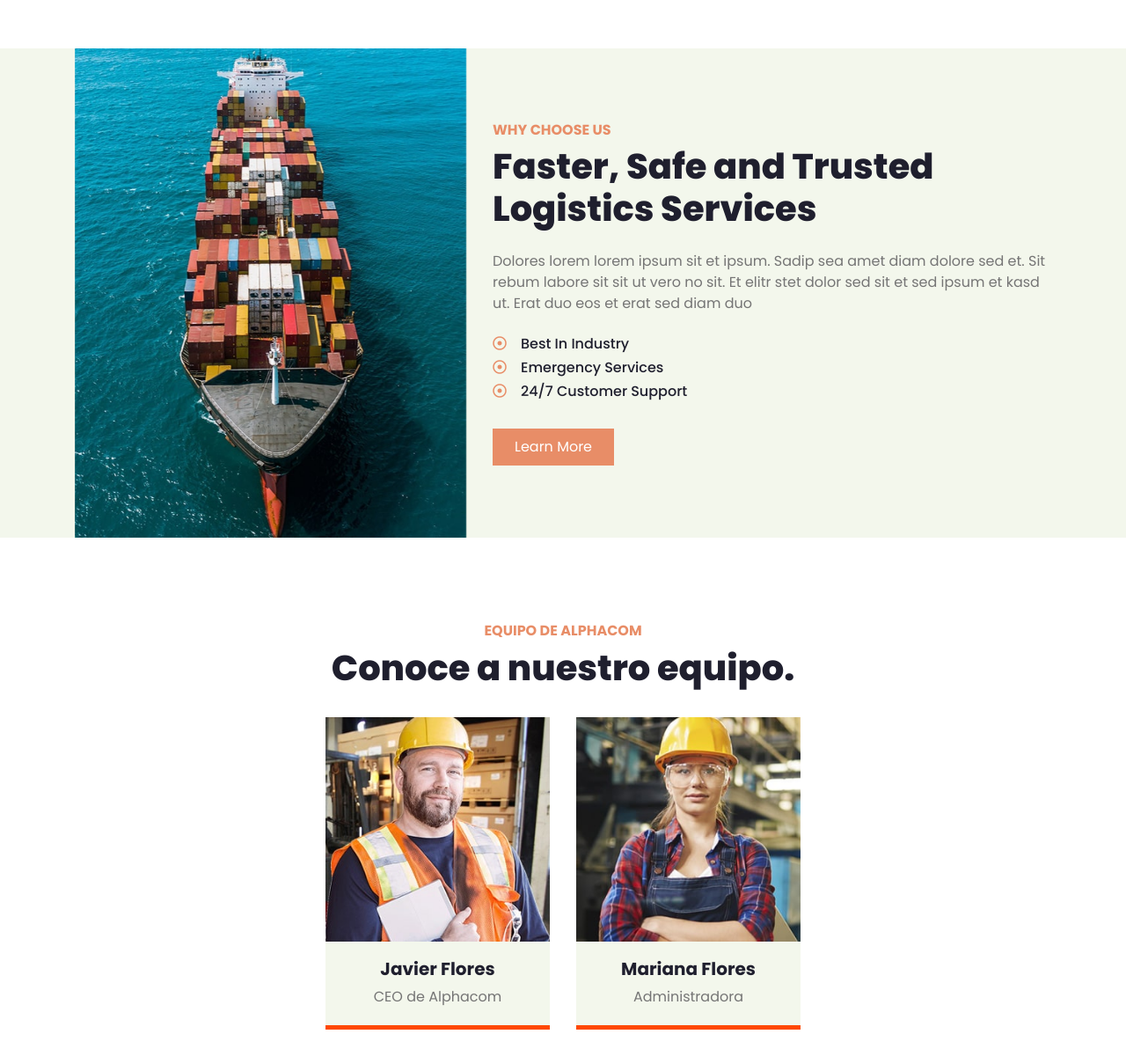
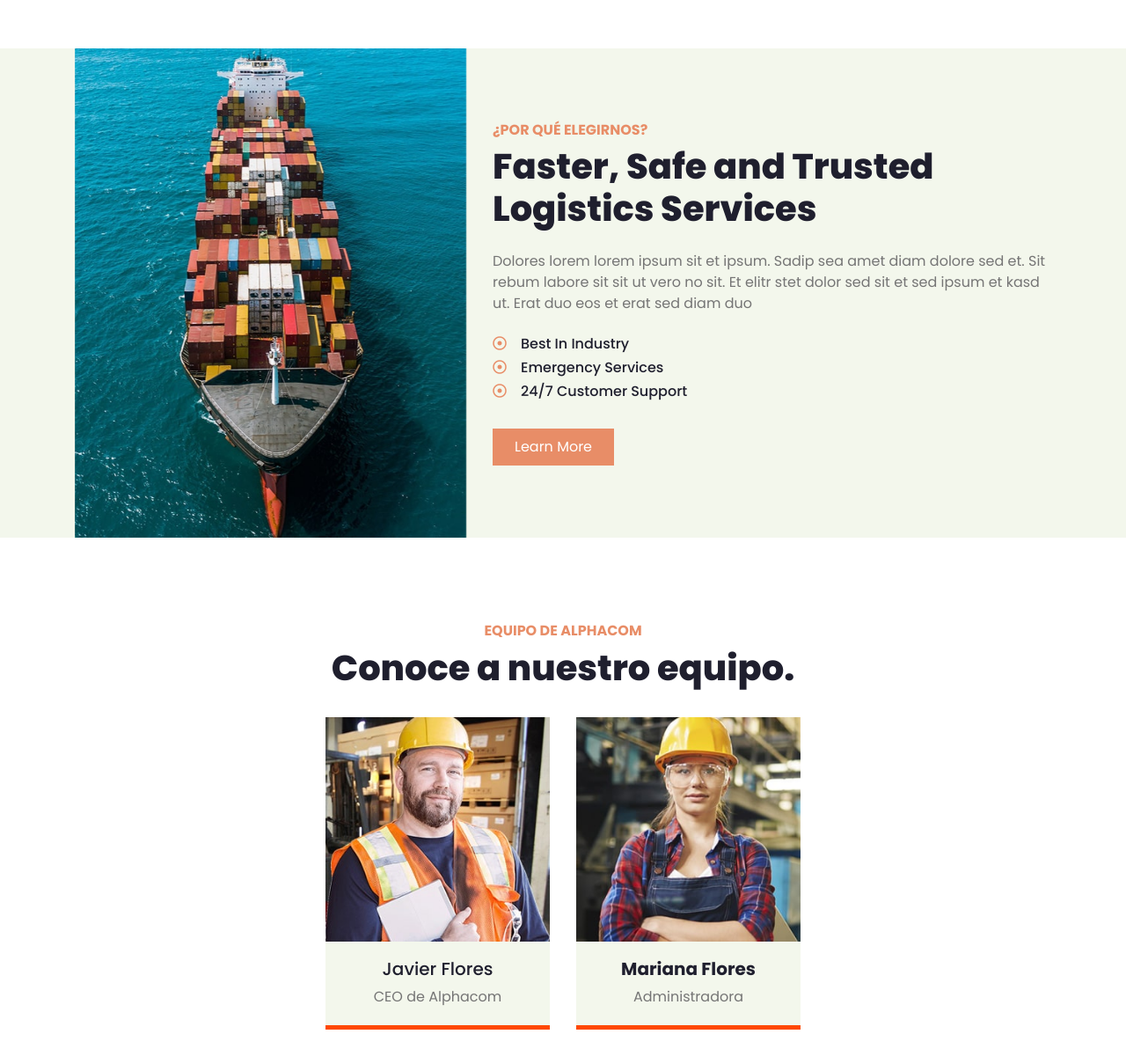
Before and after one commit to txnsur/AlphaCom, a plain HTML site: page index.html in a window 1280 px wide. Shown: the part 2520-3720 px from the top of the page at 88% size. Drawn offline with nearby package versions, Linux system fonts and the light colour scheme.

Commit message:
Hasta aqui
Nashe

```diff
--- a/index.html
+++ b/index.html
@@ -250,7 +250,7 @@
                     <img class="img-fluid w-100" src="img/feature.jpg" alt="">
                 </div>
                 <div class="col-lg-7 py-5 py-lg-0">
-                    <h6 class="text-primary text-uppercase font-weight-bold">Why Choose Us</h6>
+                    <h6 class="text-primary text-uppercase font-weight-bold">¿Por qué elegirnos?</h6>
                     <h1 class="mb-4">Faster, Safe and Trusted Logistics Services</h1>
                     <p class="mb-4">Dolores lorem lorem ipsum sit et ipsum. Sadip sea amet diam dolore sed et. Sit rebum labore sit sit ut vero no sit. Et elitr stet dolor sed sit et sed ipsum et kasd ut. Erat duo eos et erat sed diam duo</p>
                     <ul class="list-inline">
@@ -279,7 +279,7 @@
                         <img class="card-img-top" src="img/team-1.jpg" alt="">
                         <div class="card-body text-center p-0">
                             <div class="team-text d-flex flex-column justify-content-center bg-secondary">
-                                <h5 class="font-weight-bold">Javier Flores</h5>
+                                <h5 class="font-weight-bo   ld">Javier Flores</h5>
                                 <span>CEO de Alphacom</span>
                             </div>
                             <div class="team-social d-flex align-items-center justify-content-center bg-primary">
```
